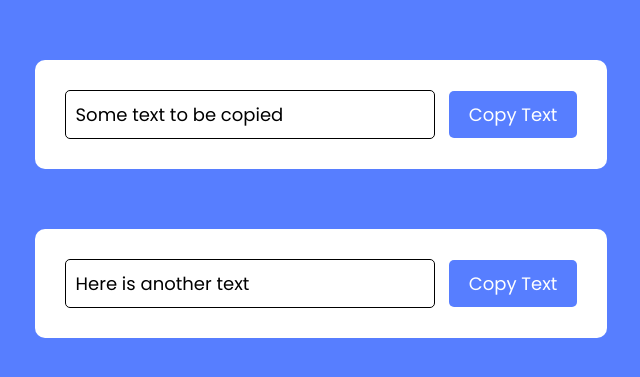
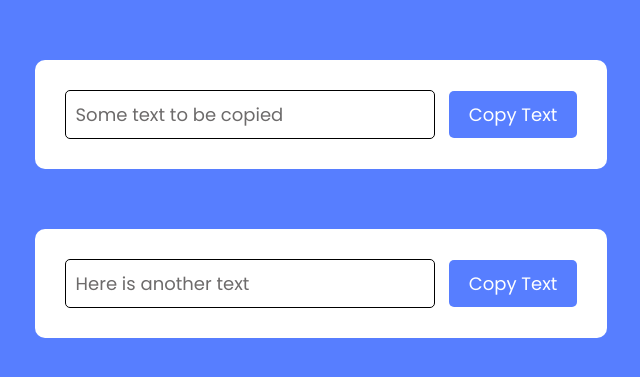
Before and after one commit to fernandogbz/copy-to-clipboard-from-input, a plain HTML site: page index.html in a window 1280 px wide. Shown: the part 201-578 px from the top of the page, without its empty margins (319-959 px from the left). Drawn offline with Linux system fonts and the light colour scheme.

Commit message:
CSS - .container input text color changed

```diff
--- a/styles.css
+++ b/styles.css
@@ -26,6 +26,7 @@ body {
   padding: 10px;
   border-radius: 5px;
   border: 1px solid #000000;
+  color: #6d6b6b;
 }
 
 .container button {
```
